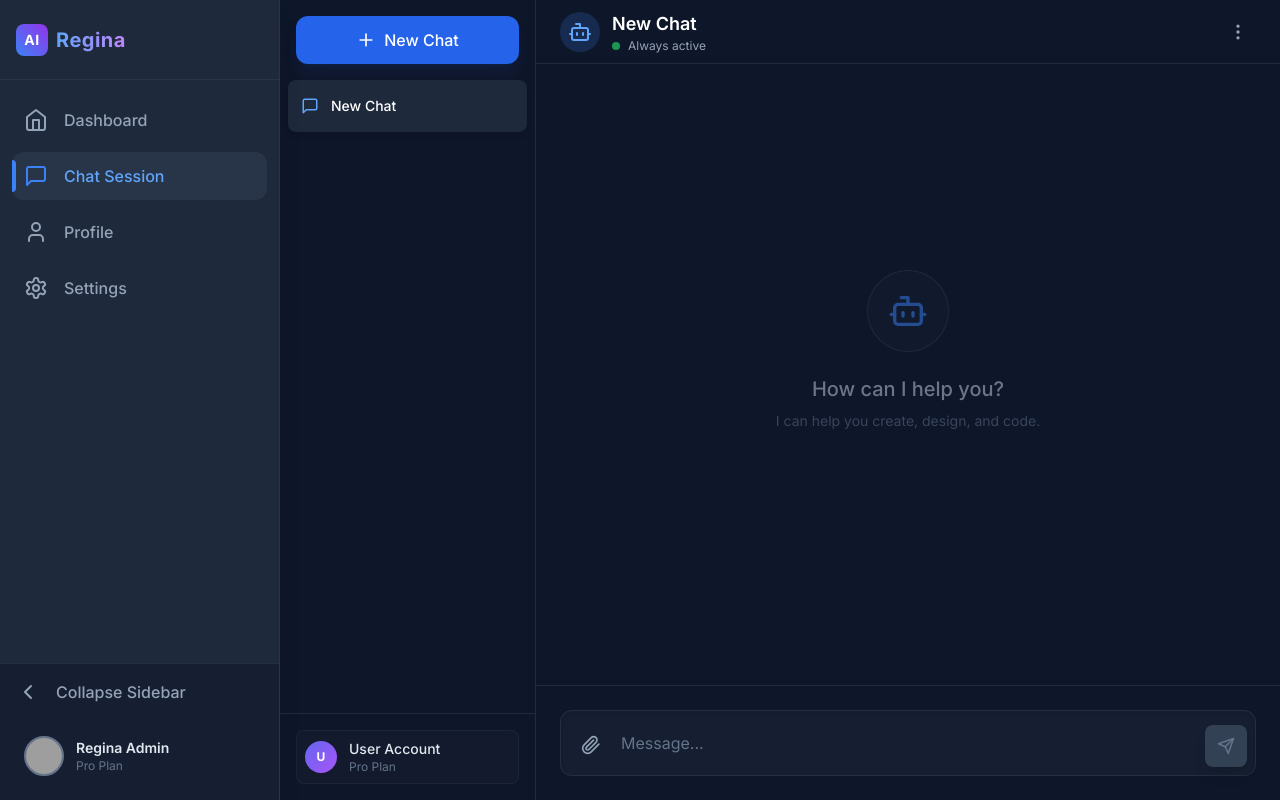
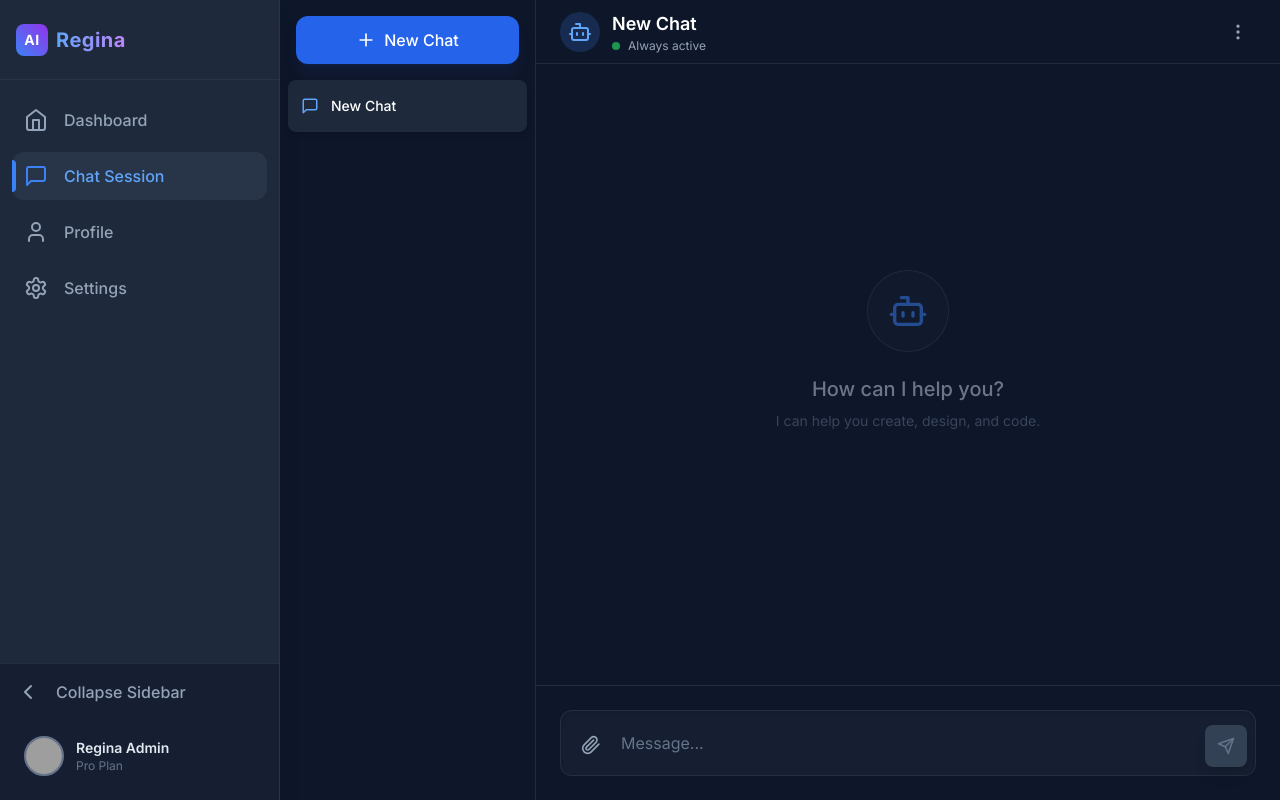
Before and after one commit to weilingpan/ai-native-project, a React (Vite) app: page /chat_session in a window 1280 px wide. Built offline with nearby package versions, Linux system fonts and the light colour scheme; grey boxes are pictures that could not be loaded.

Commit message:
refactor: remove user account display from chat interface sidebar

```diff
--- a/src/components/ChatInterface.jsx
+++ b/src/components/ChatInterface.jsx
@@ -191,17 +191,7 @@ const ChatInterface = () => {
                     ))}
                 </div>
 
-                <div className="p-4 border-t border-slate-700/50">
-                    <div className="flex items-center gap-3 p-2 rounded-lg bg-slate-800/30 border border-slate-700/30">
-                        <div className="w-8 h-8 rounded-full bg-gradient-to-br from-indigo-500 to-purple-500 flex items-center justify-center text-white text-xs font-bold">
-                            U
-                        </div>
-                        <div className="flex-1 overflow-hidden">
-                            <p className="text-sm font-medium text-slate-200 truncate">User Account</p>
-                            <p className="text-xs text-slate-500 truncate">Pro Plan</p>
-                        </div>
-                    </div>
-                </div>
+
             </div>
 
             {/* Main Chat Area */}
```
